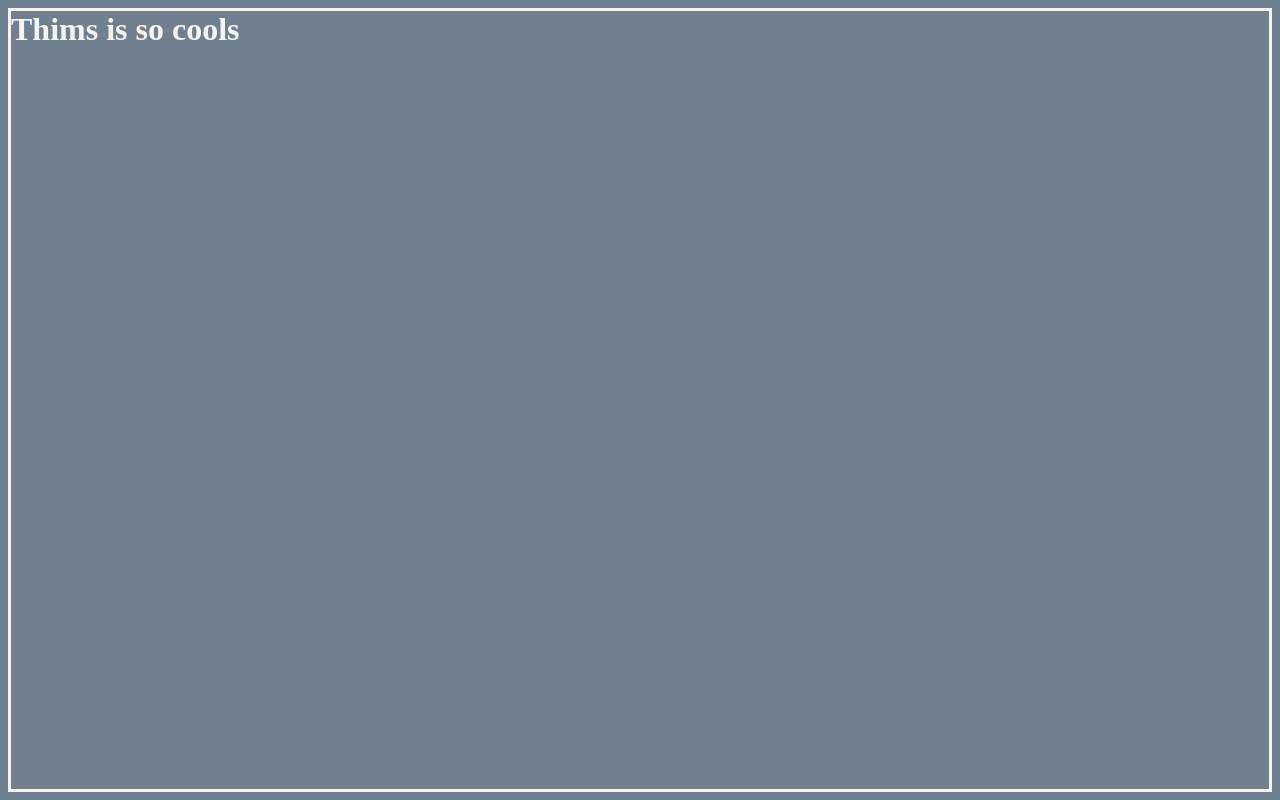
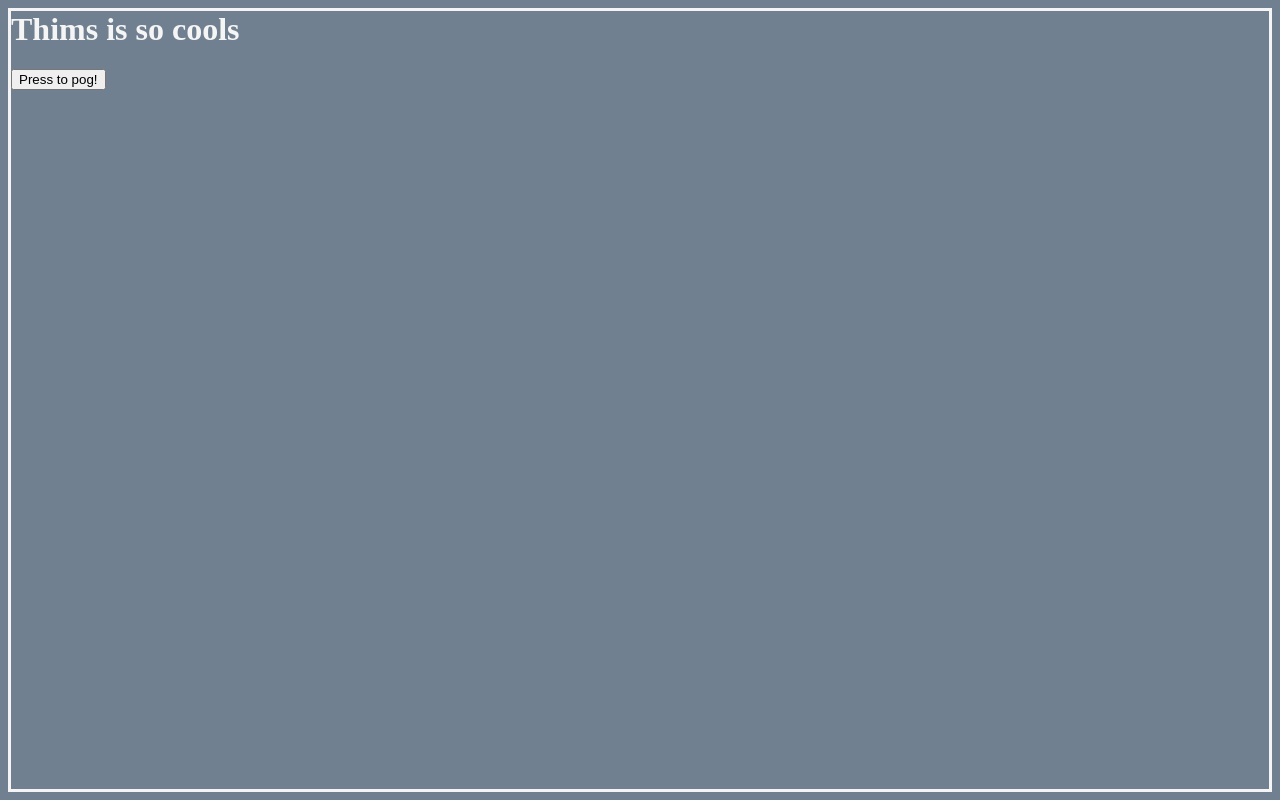
Before and after one commit to LamentTheLime/Limez-Cool-Websitee, a plain HTML site: page index.html in a window 1280 px wide. Drawn offline with Linux system fonts and the light colour scheme.

Commit message:
Update index.html

```diff
--- a/index.html
+++ b/index.html
@@ -4,5 +4,8 @@
   </head>
   <body style="border:3px solid WhiteSmoke;background-color:SlateGray">
     <h1 style="color:WhiteSmoke">Thims is so cools</h1>
+    <body>
+      <button type="button" onclick="alert('*Does a pog.*')">Press to pog!</button>
+    </body>
   </body>
 </html>
```
